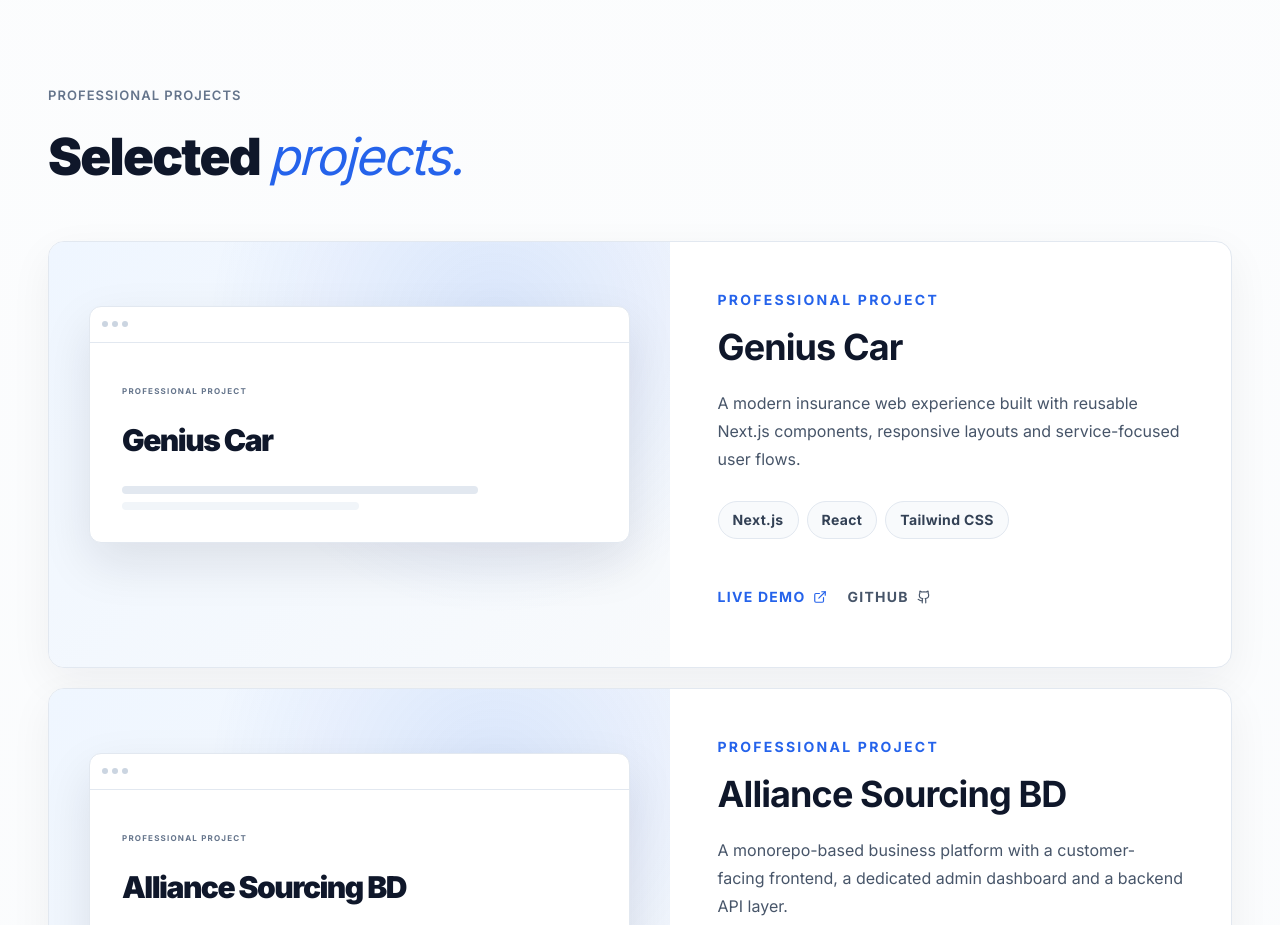
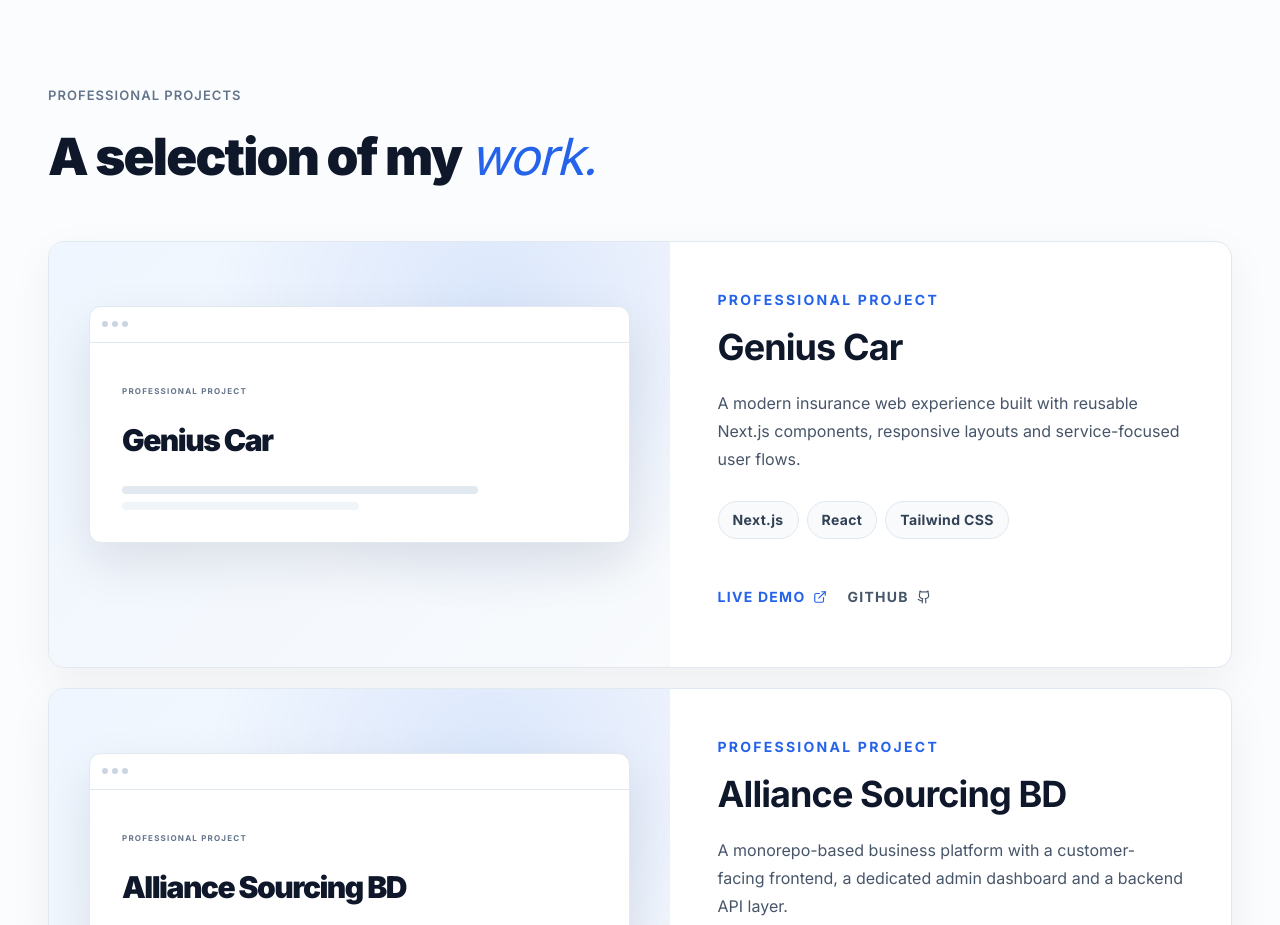
Before and after one commit to Mehedi1-SWE/portfolio, a Next.js app in the folder frontend/: page / in a window 1280 px wide. Shown: the part 4280-5205 px from the top of the page. Built offline with nearby package versions, Linux system fonts and the light colour scheme; no server answers.

Commit message:
Remove repeated words from section headings

```diff
--- a/frontend/components/Projects.tsx
+++ b/frontend/components/Projects.tsx
@@ -55,7 +55,7 @@ export async function Projects() {
 
   return (
     <section id="projects" className="mx-auto max-w-[1280px] px-4 py-16 sm:px-6 sm:py-20 lg:px-12 lg:py-28">
-      <SectionHeading number="05" eyebrow="Professional projects" title={<>Selected <span className="font-normal italic text-[#2563EB]">projects.</span></>} />
+      <SectionHeading number="05" eyebrow="Professional projects" title={<>A selection of my <span className="font-normal italic text-[#2563EB]">work.</span></>} />
 
       <div className="mt-10 space-y-5 sm:mt-14">
         {projects.map((project) => (
```
